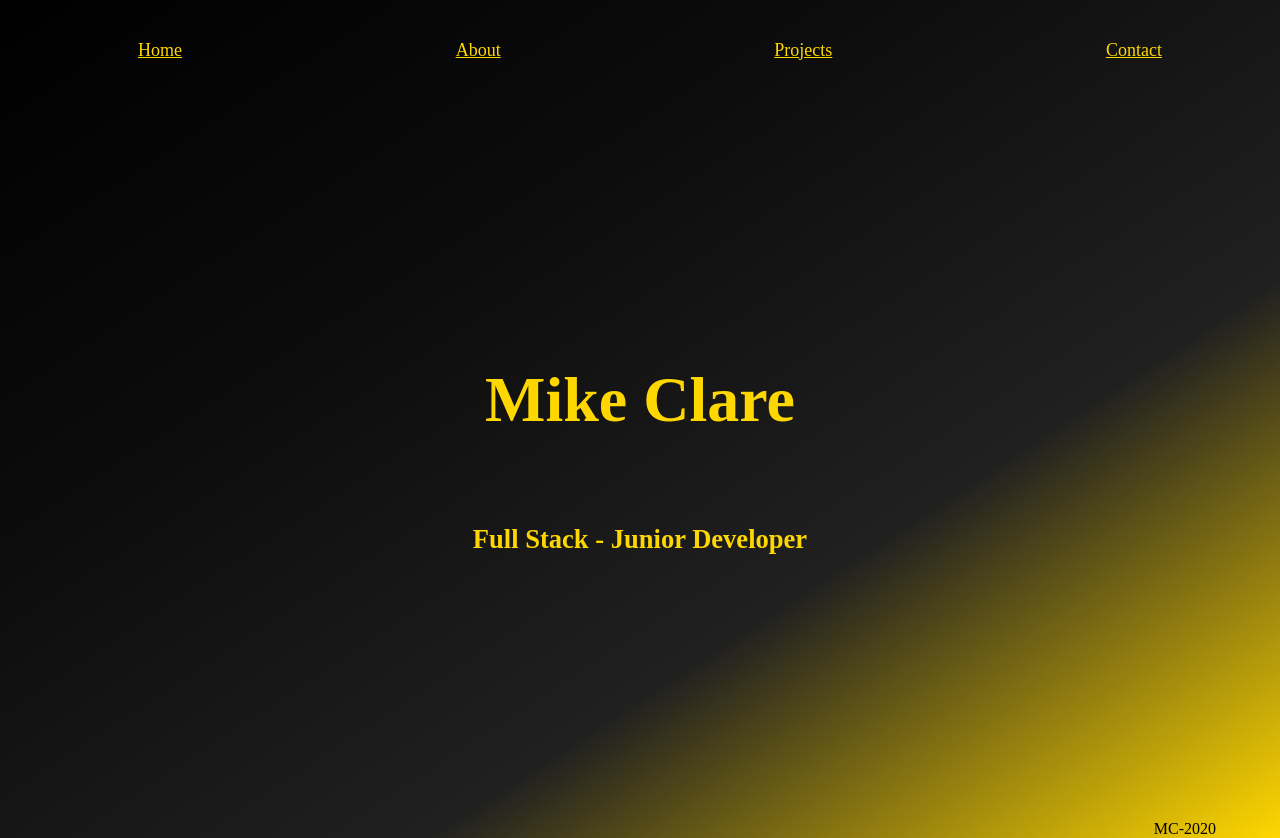
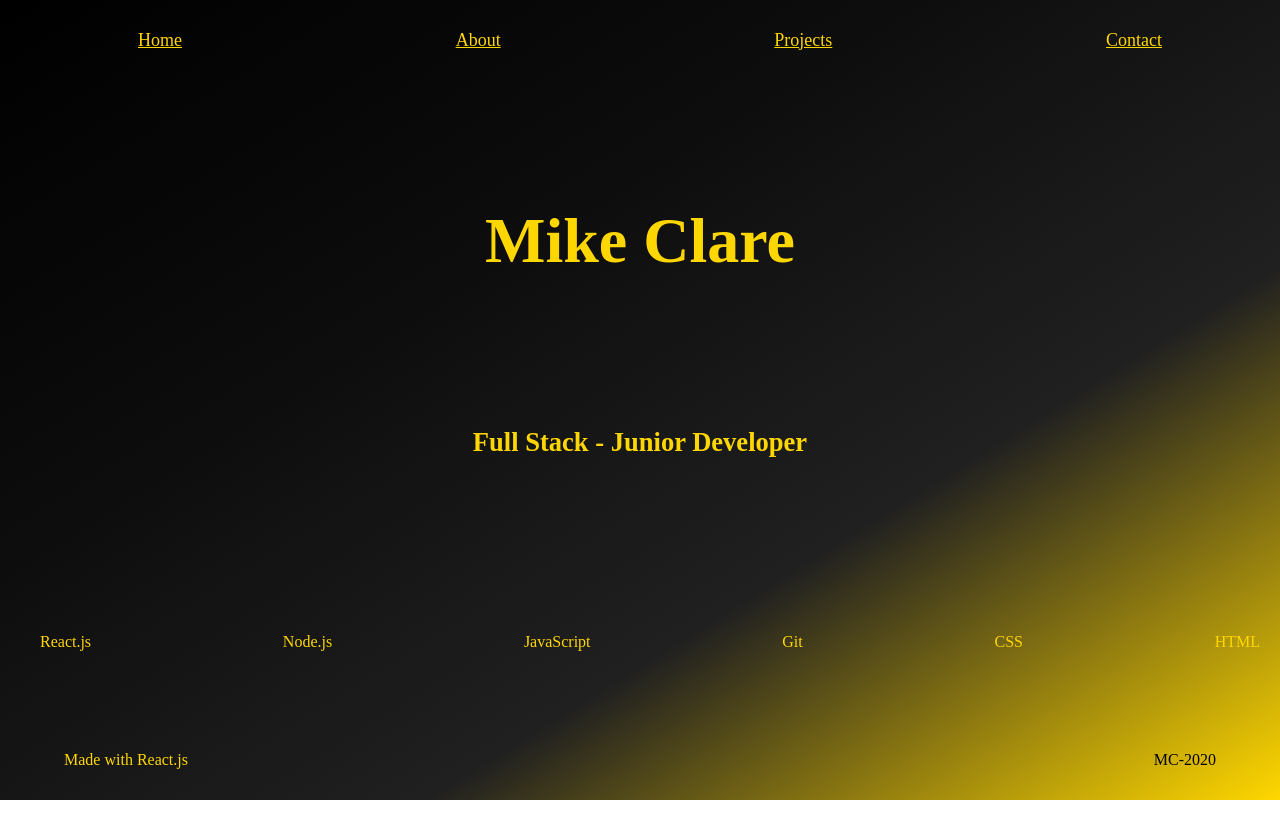
Before and after one commit to mclarework/portfolio, a React (Create React App) app: page / in a window 1280 px wide. After the commit the page ends 800 px from the top, so only its background shows below. Built offline with nearby package versions, Linux system fonts and the light colour scheme.

Commit message:
Needs contact doing now

```diff
--- a/src/App.js
+++ b/src/App.js
@@ -18,21 +18,29 @@ class App extends Component {
       {
         title: "Pokémon Stat Finder",
         image: Poke,
+        text:
+          "A small web app that takes data from a Pokémon API and allows you to search for Pokémon stats. Includes an autocomplete feature and arrow scrolling.",
         url: "https://mclarework.github.io/poke-react-challenge/"
       },
       {
         title: "D&D Beyond visual clone",
         image: Clone,
+        text:
+          "A visual clone of the D&D Beyond website. This was early practise at using CSS and Flexbox to organise webpage layouts.",
         url: "https://mclarework.github.io/dndbeyondWebClone/"
       },
       {
         title: "Hangman",
         image: HangmanP,
+        text:
+          "I made a simple Hangman game, but in Polish for one of my friends who is Polish.",
         url: "https://mclarework.github.io/hangmanP/"
       },
       {
         title: "Dice Game",
         image: Dice,
+        text:
+          "A basic dice game. If your rolls total 21 before you roll a natural 1 then you win the game.",
         url: "https://mclarework.github.io/diceGame/"
       }
     ]
--- a/src/components/Bot.js
+++ b/src/components/Bot.js
@@ -2,7 +2,12 @@ import React from "react";
 import "../style/Bot.css";
 
 const Bot = () => {
-  return <div className="botBar">MC-2020</div>;
+  return (
+    <div className="botBar">
+      <p className="made">Made with React.js</p>
+      <p className="date">MC-2020</p>
+    </div>
+  );
 };
 
 export default Bot;
--- a/src/components/Example.js
+++ b/src/components/Example.js
@@ -7,11 +7,11 @@ const Example = props => {
       <div className="title">
         <h3>{props.title}</h3>
       </div>
-      <div>
+      <div className = "info">
         <p>{props.text}</p>
       </div>
       <div className="image">
-        <img src={props.image} alt="" height="200px" width="380px" />
+        <img src={props.image} alt="" height="200px" width="300px" />
       </div>
       <div className="gitLink">
         <a href={props.url}>{props.url}</a>
--- a/src/components/Home.js
+++ b/src/components/Home.js
@@ -4,8 +4,18 @@ import "../style/Home.css";
 const Home = () => {
   return (
     <div className="home">
-      <h1>Mike Clare</h1>
-      <h5>Full Stack - Junior Developer</h5>
+      <h1 className="heading">Mike Clare</h1>
+      <h5 className="subheading">Full Stack - Junior Developer</h5>
+      <div className="skills">
+        <ul>
+          <li>React.js</li>
+          <li>Node.js</li>
+          <li>JavaScript</li>
+          <li>Git</li>
+          <li>CSS</li>
+          <li>HTML</li>
+        </ul>
+      </div>
     </div>
   );
 };
--- a/src/components/Nav.js
+++ b/src/components/Nav.js
@@ -13,7 +13,6 @@ const Nav = () => {
         </li>
         <li>
           <Link className="linkTag" to="/about">
-            {" "}
             About
           </Link>
         </li>
--- a/src/style/About.css
+++ b/src/style/About.css
@@ -1,6 +1,6 @@
 .about {
   display: flex;
-  height: 90vh;
+  height: 80vh;
   width: 100%;
   justify-content: center;
   align-items: center;
@@ -22,19 +22,14 @@
   height: 100%;
   width: 48%;
   margin-right: 2%;
-  color: gold;
+  color:gold;
   justify-content: center;
   align-items: center;
   flex-direction: column;
 }
 
 @media only screen and (max-width: 600px) {
-  .left {
-    margin-left: 20px;
-  }
-
   .right {
-    margin-right: 20px;
     font-size: x-small;
   }
 }
--- a/src/style/Bot.css
+++ b/src/style/Bot.css
@@ -1,7 +1,11 @@
 .botBar {
   display: flex;
-  height: 20%;
+  height: 10vh;
   width: 90%;
-  justify-content: flex-end;
+  justify-content: space-between;
   align-items: center;
 }
+
+.made {
+  color: gold;
+}
--- a/src/style/Contact.css
+++ b/src/style/Contact.css
@@ -1,10 +1,11 @@
 .contact {
   display: flex;
-  height: 60%;
-  width: 100%;
+  height: fit-content;
+  height: 80vh;
+  width: 90%;
+  color: gold;
+  font-size: xx-large;
   justify-content: center;
   align-items: center;
-  color: gold;
-  font-size: xx-large;
   flex-direction: column;
 }
--- a/src/style/Example.css
+++ b/src/style/Example.css
@@ -1,7 +1,8 @@
 .example {
   display: flex;
   height: 500px;
-  width: 400px;
+  margin: 50px;
+  width: 300px;
   justify-content: center;
   align-items: center;
   flex-direction: column;
@@ -10,13 +11,19 @@
 .title {
   height: 15%;
   width: fit-content;
-  font-size: initial;
+  font-size: x-large;
+  text-align: center;
+}
+
+.info {
+  height: 30%;
+  font-size: large;
 }
 
 .image {
   display: flex;
   height: 40%;
-  width: 400px;
+  width: 300px;
   margin: 5% 0%;
   justify-content: center;
 }
--- a/src/style/Home.css
+++ b/src/style/Home.css
@@ -1,10 +1,43 @@
 .home {
   display: flex;
-  height: 90vh;
+  height: 80vh;
   width: 100%;
-  justify-content: center;
+  justify-content: space-around;
   align-items: center;
   color: gold;
   font-size: xx-large;
   flex-direction: column;
 }
+
+ul {
+  display: flex;
+  width: 100%;
+  justify-content: space-between;
+  margin-right: 20px;
+}
+
+li {
+  font-size: initial;
+}
+
+.heading {
+  display: flex;
+  height: 33%;
+  justify-content: center;
+  align-items: flex-end;
+}
+
+.subheading {
+  display: flex;
+  height: 33%;
+  justify-content: center;
+  align-items: center;
+}
+
+.skills {
+  display: flex;
+  height: 33%;
+  width: 100%;
+  justify-content: space-between;
+  align-items: center;
+}
--- a/src/style/Nav.css
+++ b/src/style/Nav.css
@@ -9,7 +9,7 @@ ul {
 
 .navBar {
   display: flex;
-  height: 100px;
+  height: 10vh;
   width: 100vw;
   justify-content: center;
   align-items: center;
--- a/src/style/Projects.css
+++ b/src/style/Projects.css
@@ -20,6 +20,7 @@
   height: 95%;
   width: 100%;
   color: gold;
+  justify-content: center;
   font-size: xx-large;
   flex-wrap: wrap;
 }
```
